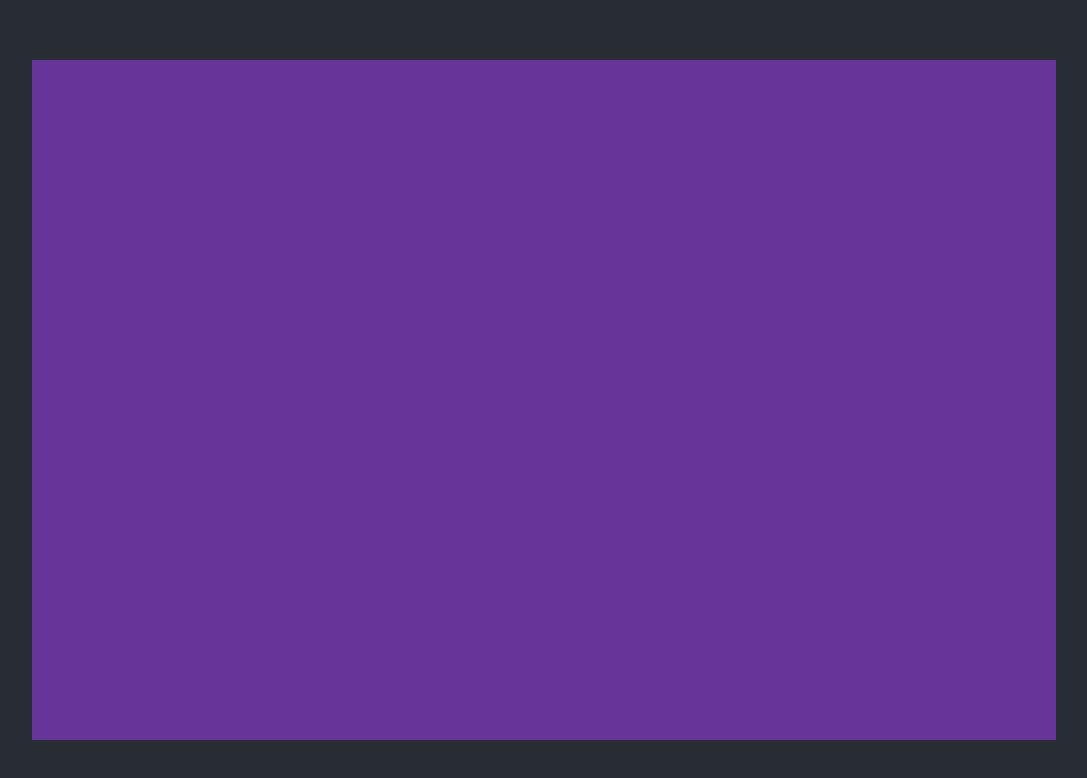
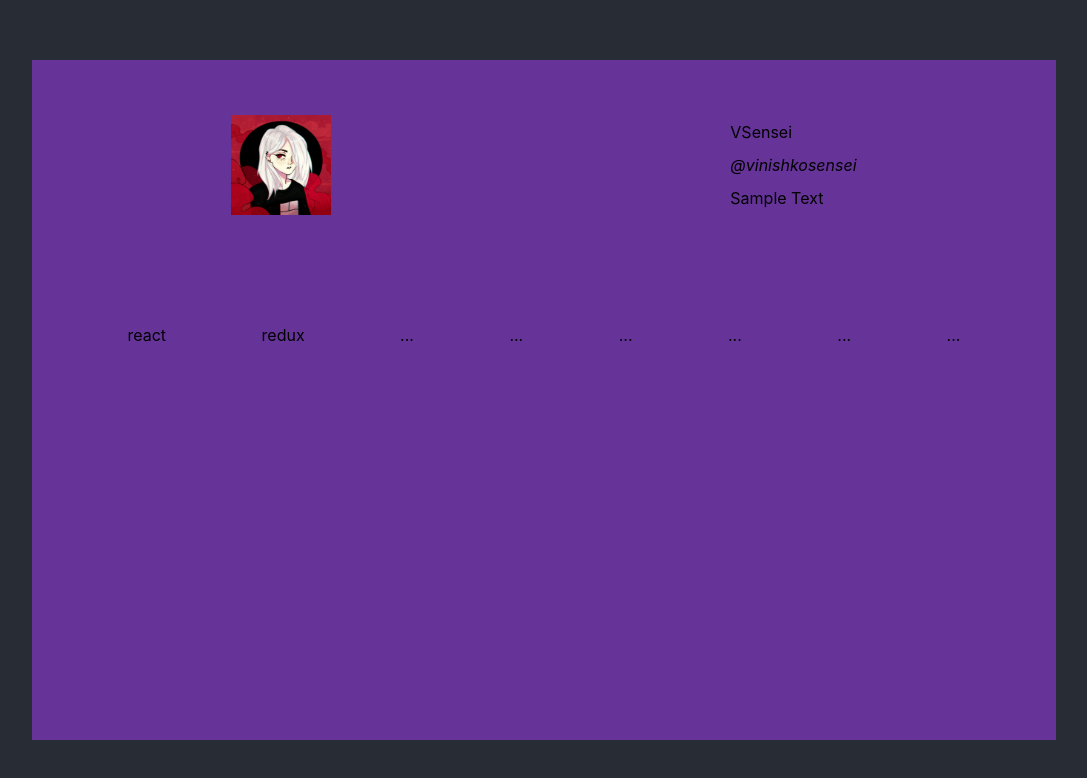
Before and after one commit to vsensei/vsensei.github.io, a React (Create React App) app: page / in a window 1280 px wide. Shown: the top 778 px of the page, without its empty margins (96-1183 px from the left). Built offline with nearby package versions, Linux system fonts and the light colour scheme.

Commit message:
added maininfo component

```diff
--- a/src/App.js
+++ b/src/App.js
@@ -1,10 +1,13 @@
 import './App.scss';
+import MainInfo from './components/main-info/main-info.component';
 
 function App() {
   return (
     <div className="App">
       <div className="App-content">
-        <div className="main"></div>
+        <div className="main">
+          <MainInfo />
+        </div>
       </div>
     </div>
   );
--- /dev/null
+++ b/src/components/main-info/main-info.component.js
@@ -0,0 +1,32 @@
+import './main-info.styles.scss';
+
+const MainInfo = () => {
+  return (
+    <div className="maininfo">
+      <div className="about">
+        <div className="avatar">
+          <img src="images/avatar.jpg" alt="avatar" />
+        </div>
+        <div className="my-info">
+          <span>VSensei</span>
+          <span>
+            <i>@vinishkosensei</i>
+          </span>
+          <span>Sample Text</span>
+        </div>
+      </div>
+      <div className="tech-info">
+        <div>react</div>
+        <div>redux</div>
+        <div>...</div>
+        <div>...</div>
+        <div>...</div>
+        <div>...</div>
+        <div>...</div>
+        <div>...</div>
+      </div>
+    </div>
+  );
+};
+
+export default MainInfo;
--- /dev/null
+++ b/src/components/main-info/main-info.styles.scss
@@ -0,0 +1,29 @@
+@use '../../styles/mixins' as mixins;
+
+.maininfo {
+  @include mixins.flexeddiv(column, space-around);
+  height: 50%;
+
+  .about {
+    @include mixins.flexeddiv(row, space-around);
+
+    .avatar {
+      width: 100px;
+      height: 100px;
+
+      img {
+        width: 100%;
+        height: 100%;
+      }
+    }
+
+    .my-info {
+      @include mixins.flexeddiv(column, space-around);
+    }
+  }
+
+  .tech-info {
+    @include mixins.flexeddiv(row, space-evenly);
+    width: 100%;
+  }
+}
```
